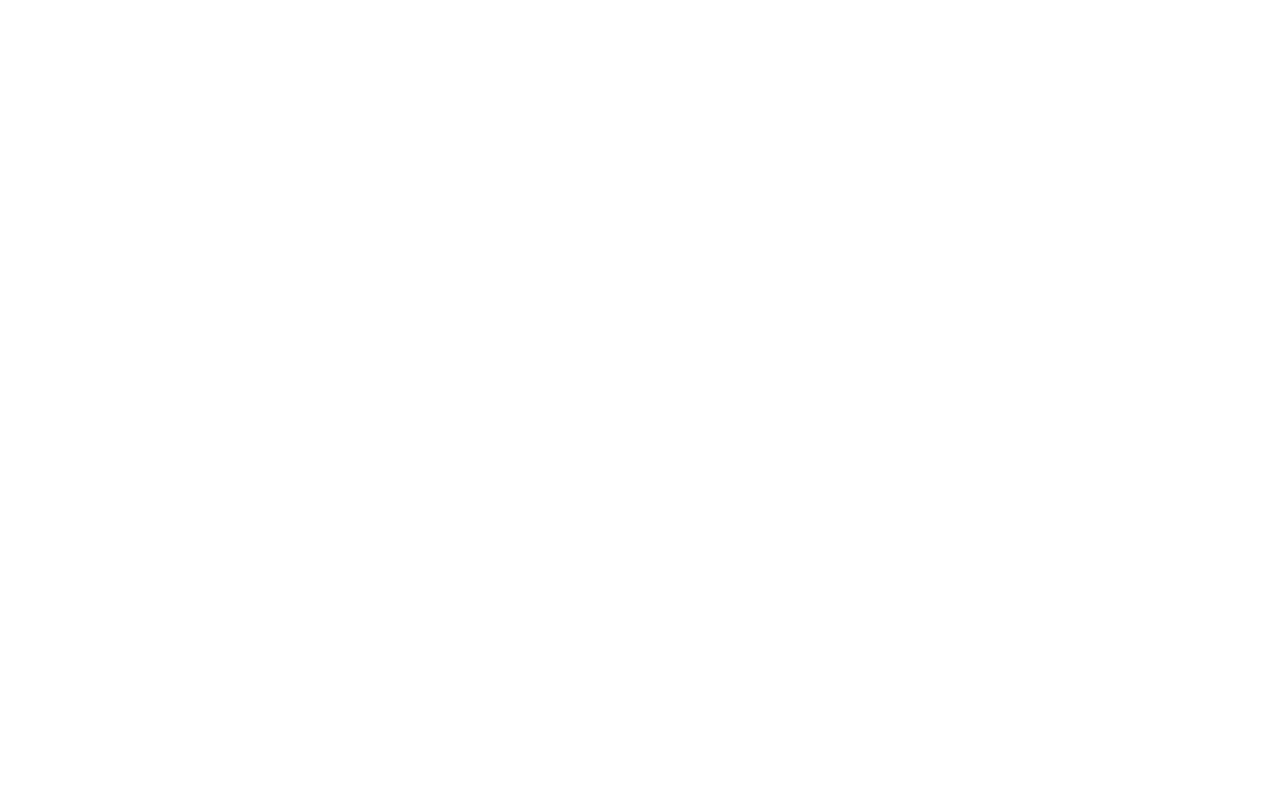
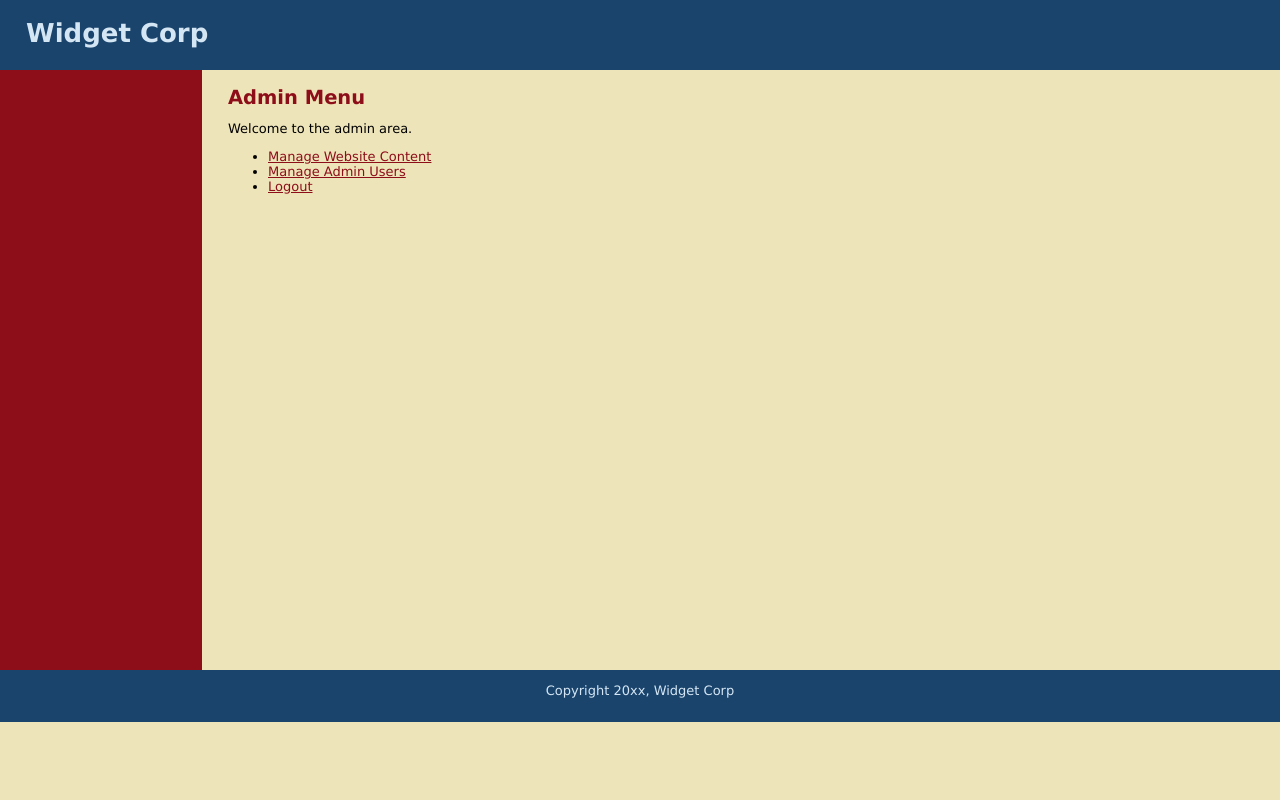
Before and after one commit to da5atar/widget_corp, a PHP site: page /admin.php in a window 1280 px wide. Before the commit the page is empty. Run offline with PHP 8.4, Linux system fonts and the light colour scheme.

Commit message:
added stylesheet to admin.php file

```diff
--- a/public/admin.php
+++ b/public/admin.php
@@ -4,8 +4,27 @@
 <html lang="en">
 	<head>
 		<title>untitled</title>
+		<link href="stylesheets/public.css" media="all" rel="stylesheet" type="text/css" />
 	</head>
 	<body>
+    <div id="header">
+      <h1>Widget Corp</h1>
+    </div>
+    <div id="main">
+      <div id="navigation">
+        &nbsp;
+      </div>
+      <div id="page">
+        <h2>Admin Menu</h2>
+        <p>Welcome to the admin area.</p>
+        <ul>
+          <li><a href="manage_content.php">Manage Website Content</a></li>
+          <li><a href="manage_admins.php">Manage Admin Users</a></li>
+          <li><a href="logout.php">Logout</a></li>
+        </ul>
+      </div>
+    </div>
+    <div id="footer">Copyright 20xx, Widget Corp</div>
 
 	</body>
 </html>
--- /dev/null
+++ b/public/stylesheets/public.css
@@ -0,0 +1,61 @@
+/* Site Colors:
+  #1A446C - blue grey
+  #689DC1 - light blue
+  #D4E6F4 - very light blue
+  #EEE4B9 - light tan
+  #8D0D19 - burgundy
+*/
+
+html { height: 100%; width: 100%; }
+body {
+  width: 100%; height: 100%;
+  margin: 0; padding: 0; border: 0;
+  font-family: Verdana, Arial, Helvetica, sans-serif;
+  font-size: 13px; line-height: 15px;
+  background: #EEE4B9;
+}
+img { border: none; }
+a { color: #8D0D19; }
+a:hover { color: #1A446C; }
+
+#header {
+	height: 70px;
+	margin: 0; padding: 0; text-align: left;
+  background: #1A446C; color: #D4E6F4;
+}
+#header h1 { padding: 1em; margin: 0; }
+#main {
+	height: 600px; width: 100%;
+	margin: 0; padding: 0;
+	background: #EEE4B9;
+}
+#footer {
+	clear: both;
+	height: 2em; margin: 0; padding: 1em;
+	text-align: center;
+  background: #1A446C;  color: #D4E6F4;
+}
+
+/* Navigation */
+#navigation {
+	float: left;
+	width: 150px; height: 100%;
+	margin: 0; padding: 0 2em;
+	color: #D4E6F4; background: #8D0D19;
+}
+#navigation a { color: #D4E6F4; text-decoration: none; }
+#navigation a:hover { color: #FFFFFF; }
+ul.subjects {
+	margin: 1em 0; padding-left: 0; list-style: none;
+}
+ul.pages { padding-left: 2em; list-style: square; }
+.selected { font-weight: bold; }
+
+/* Page Content */
+#page {
+	float: left; height: 100%;
+	padding-left: 2em; vertical-align: top;
+	background: #EEE4B9;
+}
+#page h2 { color: #8D0D19; margin-top: 1em;}
+#page h3 { color: #8D0D19; }
```
Also changed, not shown: public/basic.html (added, +11 -0 lines).
